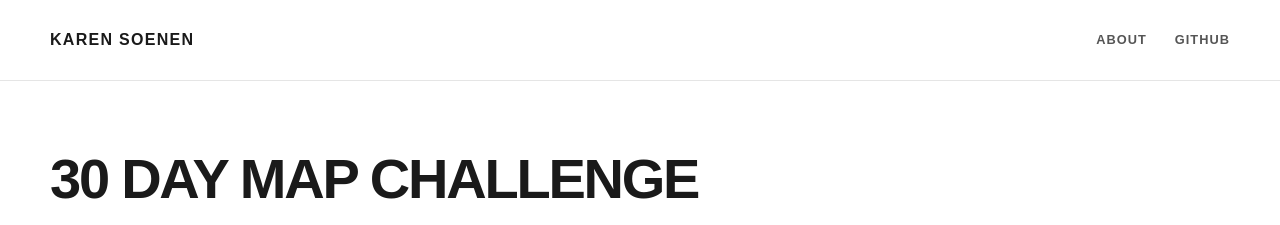
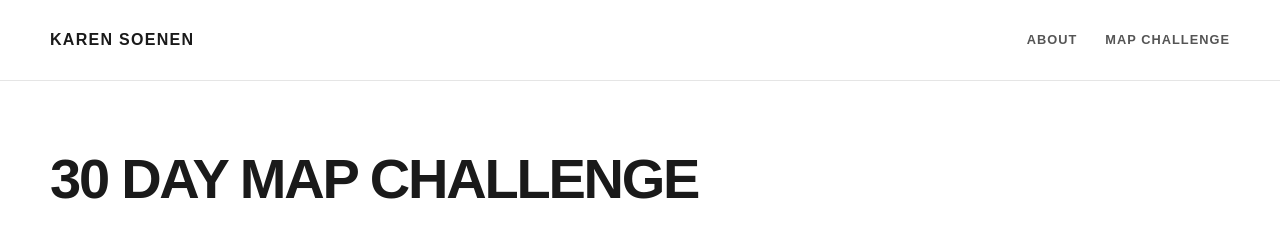
Before and after one commit to k-rns/map-portfolio, a Jekyll site: the page built from index.md, in a window 1280 px wide and 900 px high. Shown: the top 225 px of the window. Built offline with Jekyll 4.4.1, drawn with Linux system fonts in a browser that asks for light colours.

Commit message:
Move GitHub link to footer
Removed GitHub link from the navigation and added it to the footer.

```diff
--- a/_layouts/default.html
+++ b/_layouts/default.html
@@ -27,9 +27,7 @@
 
       <nav class="site-nav">
         <a href="{{ '/about/' | relative_url }}">ABOUT</a>
-        <a href="https://github.com/k-rns/map-portfolio" target="_blank">
-          GITHUB
-        </a>
+        <a href="{{ '/' | relative_url }}">MAP CHALLENGE</a>
       </nav>
 
     </div>
@@ -42,6 +40,7 @@
   <footer class="site-footer">
     <div class="container">
       © 2026 Karen Soenen. All rights reserved.
+      <a href="https://github.com/k-rns/map-portfolio" target="_blank" class="footer-github">GitHub</a>
     </div>
   </footer>
 
```
